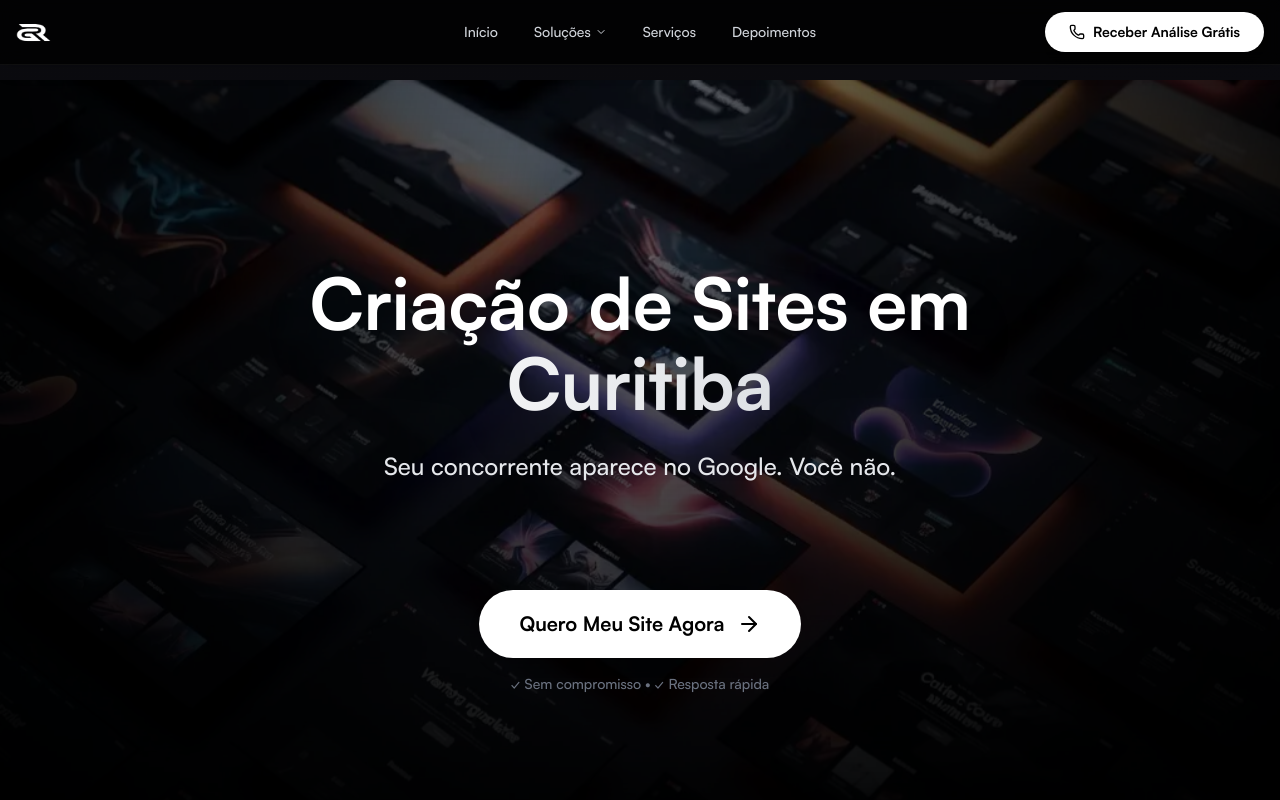
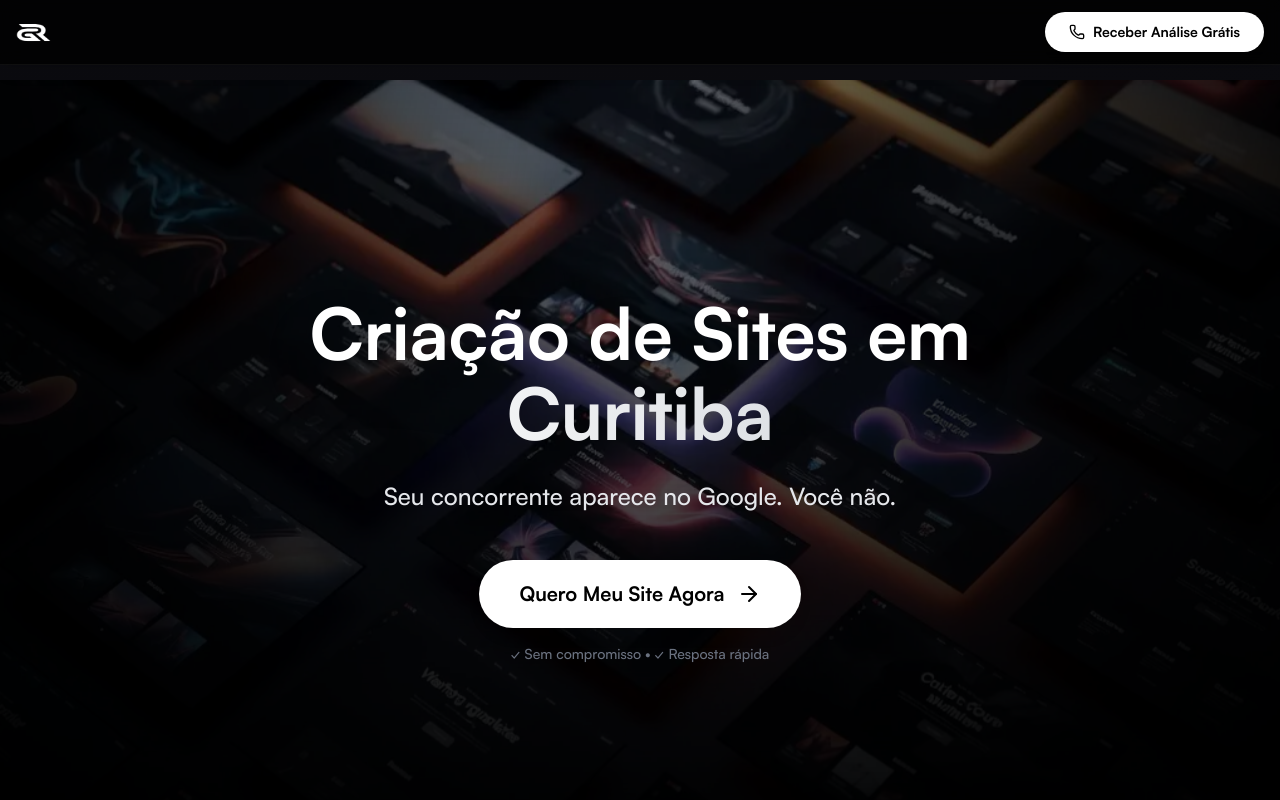
Before and after one commit to gilsonrlopes/speedtest, a Next.js app: page / in a window 1280 px wide. Shown: the top 800 px of the page. Built offline with nearby package versions, Linux system fonts and the light colour scheme; a web font is replaced by a local one.

Commit message:
feat: otimiza hero mobile com AVIF)

```diff
--- /dev/null
+++ b/app/critical.css
@@ -0,0 +1,64 @@
+/* app/critical.css */
+/* ✅ SÓ O CSS CRÍTICO DO HERO */
+
+.hero-slider {
+  position: relative;
+  width: 100%;
+  height: 100%;
+  display: block;
+  margin: 0;
+  padding: 0;
+  list-style: none;
+}
+
+.slider-item {
+  position: absolute;
+  inset: 0;
+  will-change: opacity;
+  transition: opacity 1s ease-in-out;
+}
+
+@keyframes smoothScale {
+  0% { transform: scale(1); }
+  100% { transform: scale(1.15); }
+}
+
+.slider-reveal {
+  animation: sliderReveal 0.8s ease forwards;
+  opacity: 0;
+}
+
+@keyframes sliderReveal {
+  0% {
+    transform: translateY(30px);
+    opacity: 0;
+  }
+  100% {
+    transform: translateY(0);
+    opacity: 1;
+  }
+}
+
+/* Classes Tailwind essenciais para Hero */
+.relative { position: relative; }
+.absolute { position: absolute; }
+.inset-0 { inset: 0; }
+.z-0 { z-index: 0; }
+.z-10 { z-index: 10; }
+.z-30 { z-index: 30; }
+.hidden { display: none; }
+.block { display: block; }
+.flex { display: flex; }
+.w-full { width: 100%; }
+.h-full { height: 100%; }
+.h-screen { height: 100vh; }
+.min-h-\[600px\] { min-height: 600px; }
+.overflow-hidden { overflow: hidden; }
+.bg-black { background-color: #000; }
+.bg-gray-900 { background-color: rgb(17 24 39); }
+.object-cover { object-fit: cover; }
+
+@media (min-width: 768px) {
+  .md\:hidden { display: none; }
+  .md\:block { display: block; }
+}
--- a/app/layout.tsx
+++ b/app/layout.tsx
@@ -4,6 +4,14 @@ import Script from "next/script";
 import localFont from "next/font/local";
 import { Geist, Geist_Mono, Playfair_Display, Raleway } from "next/font/google";
 import { SpeedInsights } from "@vercel/speed-insights/next";
+import fs from 'fs';
+import path from 'path';
+
+// ✅ Lê o CSS crítico inline (elimina blocking CSS)
+const criticalCss = fs.readFileSync(
+  path.join(process.cwd(), 'app/critical.css'),
+  'utf8'
+);
 
 // 1. Configuração da SATOSHI (Local)
 const satoshi = localFont({
@@ -146,6 +154,9 @@ export default function RootLayout({
   return (
     <html lang="pt-br" className="dark scroll-smooth" suppressHydrationWarning>
       <head>
+        {/* ✅ OTIMIZAÇÃO CRÍTICA: CSS Inline (elimina 190ms de blocking) */}
+        <style dangerouslySetInnerHTML={{ __html: criticalCss }} />
+
         {/* ✅ OTIMIZAÇÃO 1: Preconnect GTM */}
         <link rel="preconnect" href="https://www.googletagmanager.com" />
         <link rel="dns-prefetch" href="https://www.googletagmanager.com" />
--- a/package.json
+++ b/package.json
@@ -31,6 +31,7 @@
     "eslint": "^9",
     "eslint-config-next": "16.0.1",
     "postcss": "^8.5.6",
+    "raw-loader": "^4.0.2",
     "tailwindcss": "^3.4.18",
     "tailwindcss-animate": "^1.0.7",
     "typescript": "^5"
```
Also changed, not shown: 1 other file (tests, documents, lock files or other folders).
